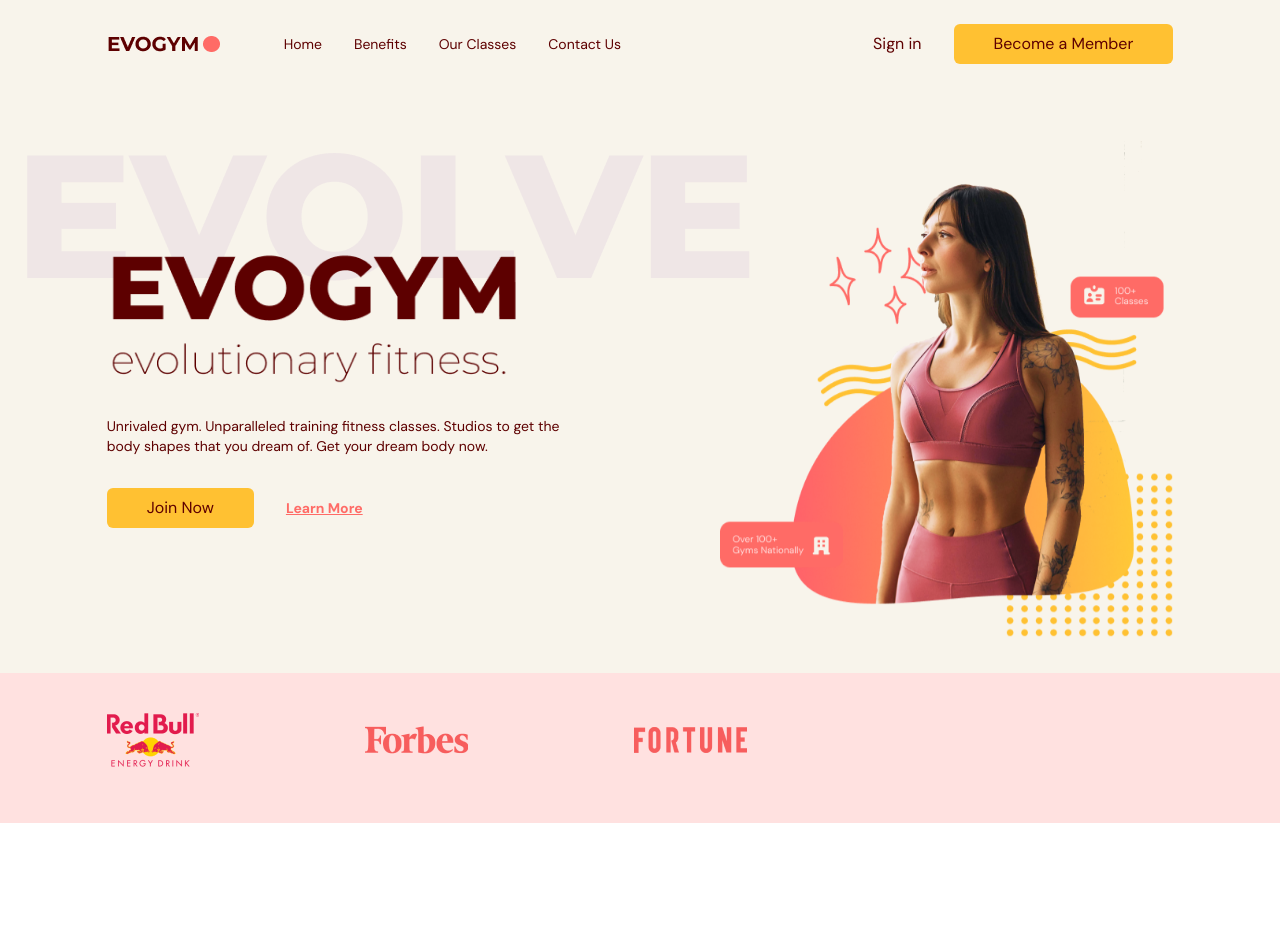
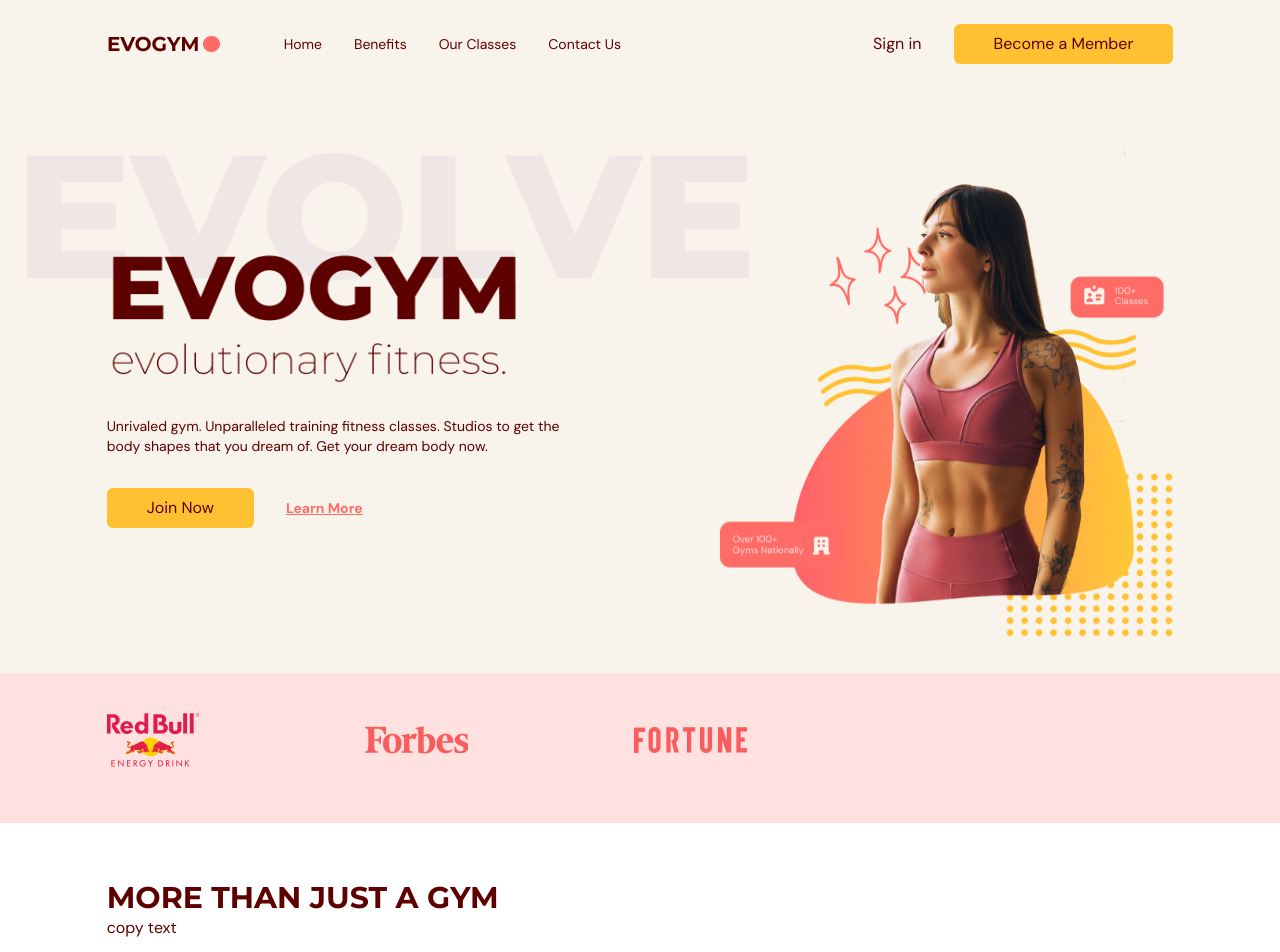
Before and after one commit to Louistam888/gym-fitness, a React (Vite) app: page / in a window 1280 px wide. Shown: the top 952 px of the page. Built offline with nearby package versions, Linux system fonts and the light colour scheme.

Commit message:
created Htext component

```diff
--- a/src/scenes/benefits/index.tsx
+++ b/src/scenes/benefits/index.tsx
@@ -4,6 +4,8 @@
   AcademicCapIcon,
 } from "@heroicons/react/24/solid";
 import { SelectedPage } from "@/shared/types";
+import { motion } from "framer-motion";
+import HText from "@/shared/HText";
 
 type Props = {
   setSelectedPage: (value: SelectedPage) => void;
@@ -11,8 +13,15 @@
 
 const Benefits = ({ setSelectedPage }: Props) => {
   return (
-    <section id="benefits" className="mx-auto min-h-full">
-      {/* Add content here */}
+    <section id="benefits" className="mx-auto min-h-full w-5/6 py-20">
+      <motion.div
+        onViewportEnter={() => setSelectedPage(SelectedPage.Benefits)}
+      >
+        <div>
+          <HText>MORE THAN JUST A GYM</HText>
+          <p>copy text</p>
+        </div>
+      </motion.div>
     </section>
   );
 };
--- /dev/null
+++ b/src/shared/HText.tsx
@@ -0,0 +1,11 @@
+import React from "react";
+
+type Props = { children: React.ReactNode };
+
+const HText = ({ children }: Props) => {
+  return (
+    <h1 className="basis-3/5 font-montserrat text-3xl font-bold">{children}</h1>
+  );
+};
+
+export default HText;
```
